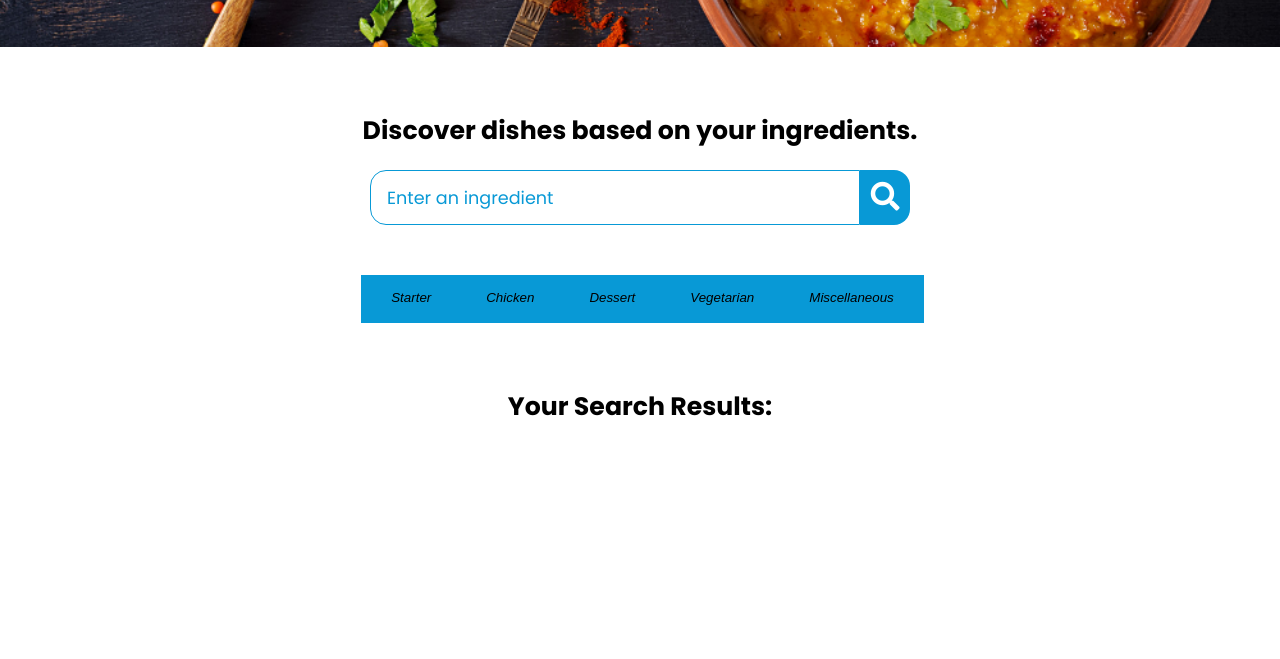
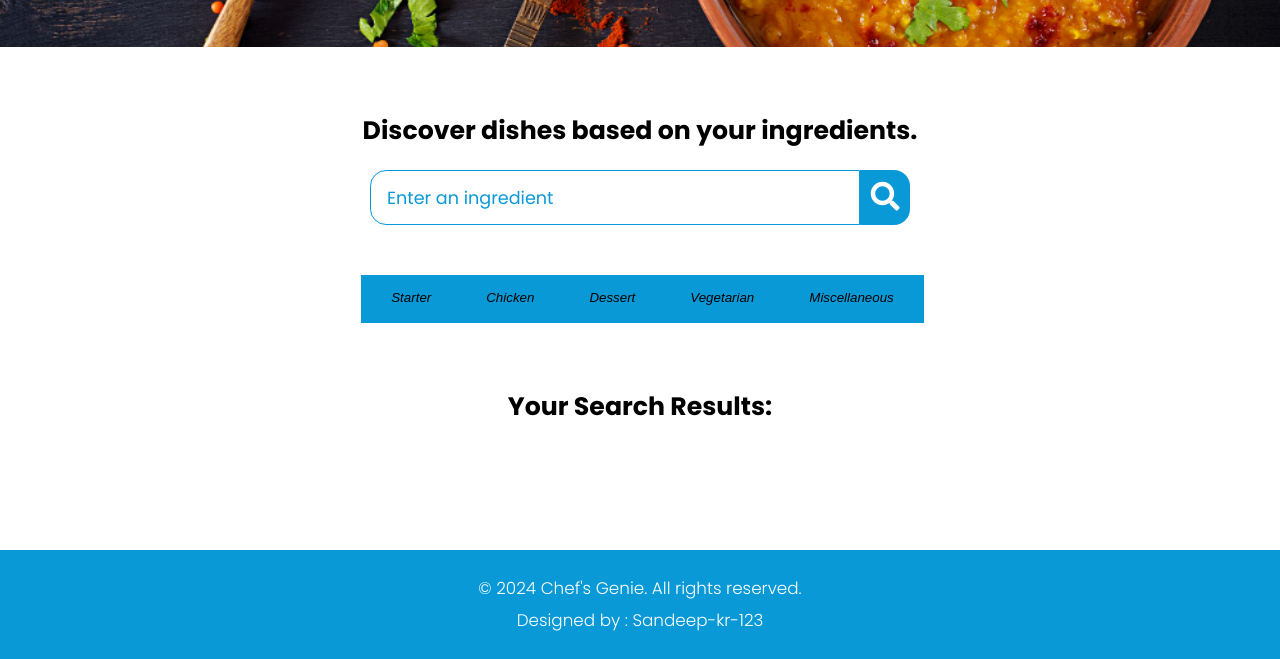
Before and after one commit to Sandeep-kr-123/Chef-sGenie, a plain HTML site: page index.html in a window 1280 px wide. Shown: the part 320-979 px from the top of the page. Before the commit the page ends 870 px from the top, so only its background shows below. Drawn offline with Linux system fonts and the light colour scheme; no server answers.

Commit message:
added footer

```diff
--- a/index.html
+++ b/index.html
@@ -33,10 +33,6 @@
                 </blockquote>
             </div>
         </div>
-
-
-
-
 
         <div class="meal-wrapper">
             <div class="meal-search">
@@ -82,6 +78,14 @@
         </div>
     </div>
 
+    <footer class="footer">
+        <div class="">
+            <p>&copy; 2024 Chef's Genie. All rights reserved.</p>
+            <p>Designed by : <a href="https://github.com/Sandeep-kr-123">Sandeep-kr-123</a></p>
+        </div>
+    </footer>
+
+
     <script src="script.js"></script>
 </body>
 
--- a/style.css
+++ b/style.css
@@ -356,6 +356,26 @@ body {
   width: 100%;
 }
 
+.footer {
+  background-color: var(--tenne-tawny);
+  color: white;
+  padding: 20px 0;
+  text-align: center;
+}
+
+.footer p {
+  margin: 5px 0;
+}
+
+.footer a {
+  color: white;
+  text-decoration: none;
+}
+
+.footer a:hover {
+  text-decoration: underline;
+}
+
 /* Media Queries */
 @media screen and (min-width: 600px) {
   .meal-search-box {
```
